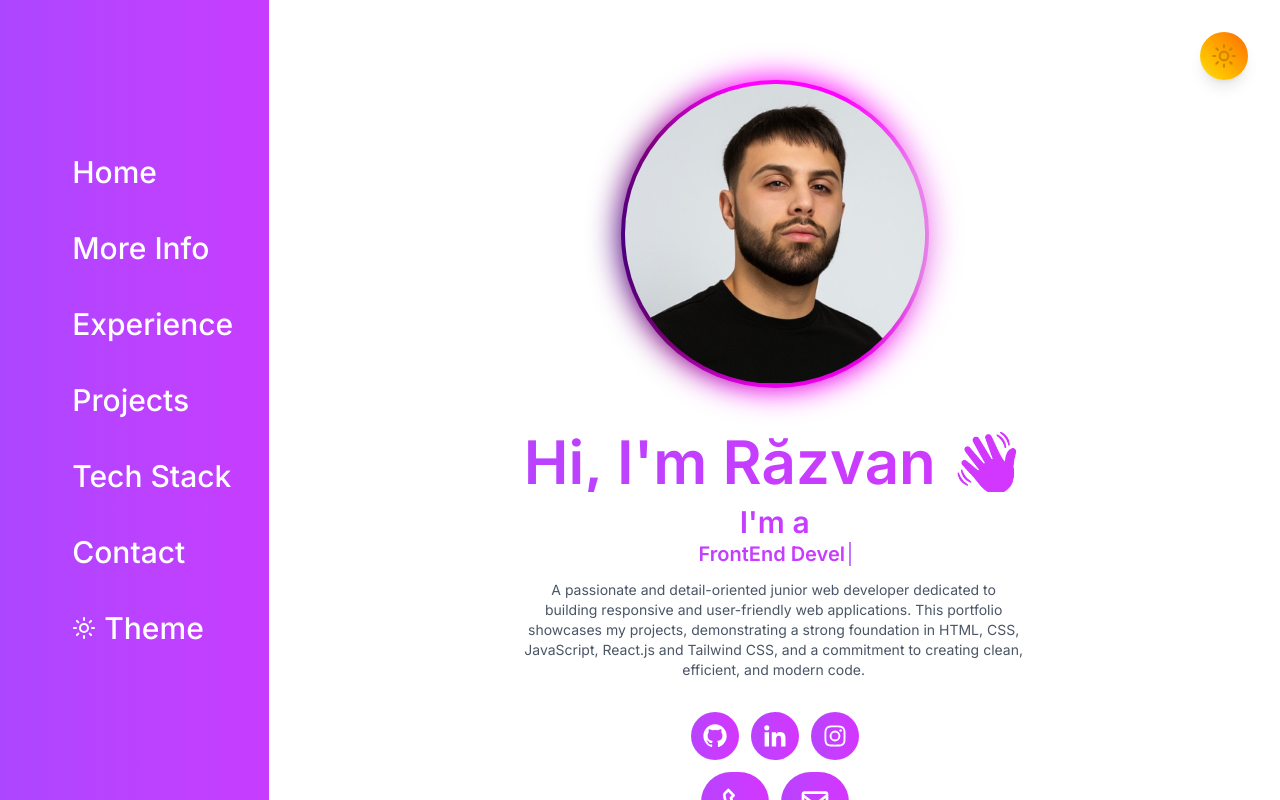
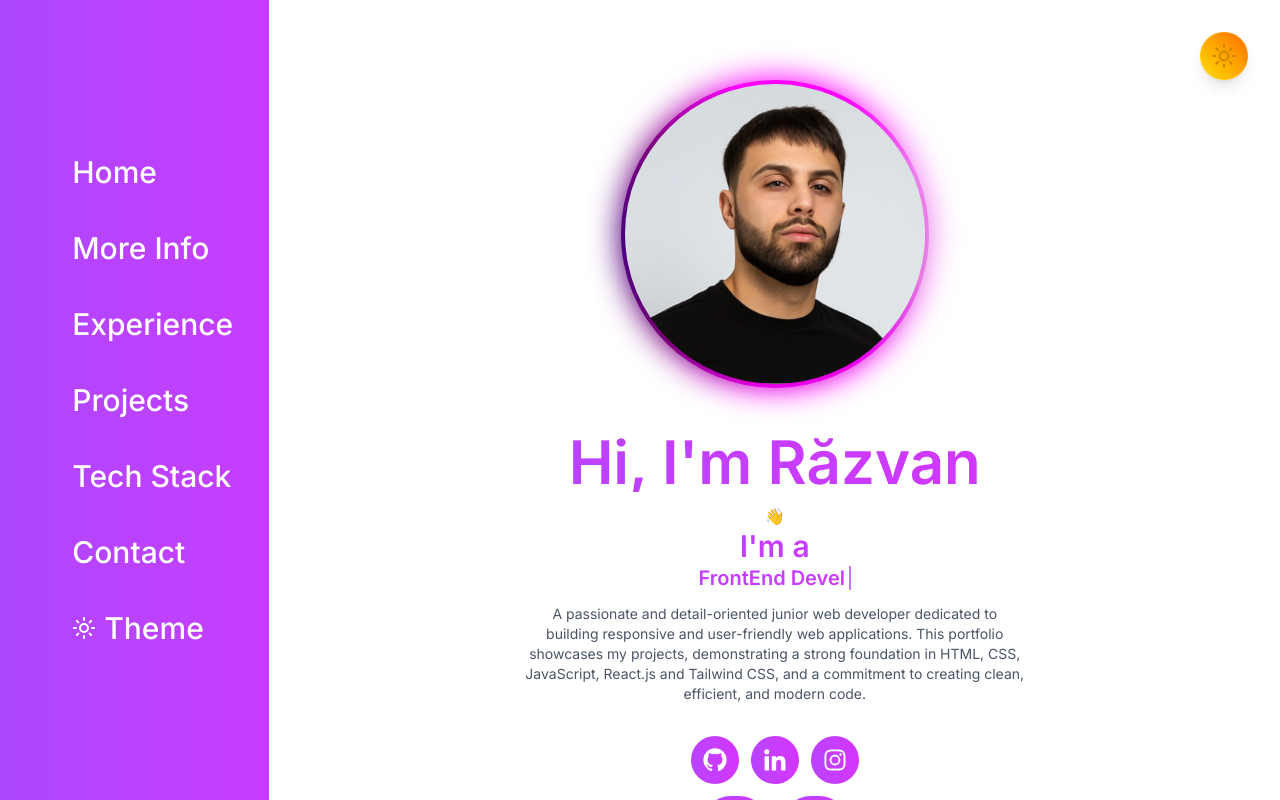
Before and after one commit to RazvanPelinari/react-website-portofolio, a React (Vite) app: page / in a window 1280 px wide. Built offline with nearby package versions, Linux system fonts and the light colour scheme.

Commit message:
Update Home.jsx

```diff
--- a/src/components/Pages/Home.jsx
+++ b/src/components/Pages/Home.jsx
@@ -47,14 +47,13 @@ const Home = () => {
   animate-gradient bg-[length:400%_400%] bg-clip-text text-4xl font-semibold text-transparent md:text-5xl lg:text-6xl
   drop-shadow-[0_-4px_6px_rgba(255,255,255,0.8)] dark:drop-shadow-[0_-4px_6px_rgba(147,51,234,0.3)]"
           >
-            Hi, I'm Răzvan <span>👋</span>
-          </h1>
+            Hi, I'm Răzvan</h1> <span>👋</span>
           <h3
             className="border-purple-400 bg-gradient-to-r from-purple-500 via-fuchsia-500 to-purple-500
   animate-gradient bg-[length:400%_400%] bg-clip-text text-xl font-semibold text-transparent md:text-2xl lg:text-3xl
   drop-shadow-[0_-4px_6px_rgba(255,255,255,0.8)] dark:drop-shadow-[0_-4px_6px_rgba(147,51,234,0.3)]"
           >
-            I'm a< Typewriter />
+            <span>I'm a</span>< Typewriter />
             <p />
           </h3>
           <p className="max-w-[500px] text-sm text-gray-600 dark:text-gray-300">
```
